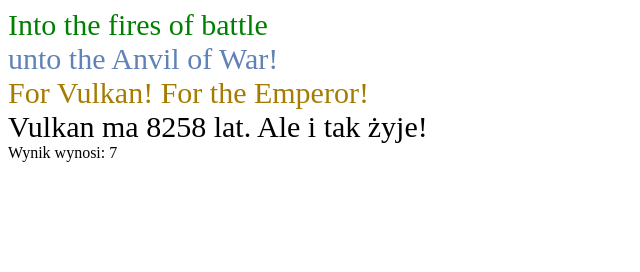
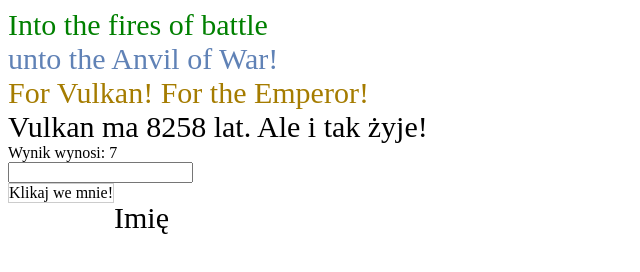
Before and after one commit to RuinousPotato/TestRepository, a plain HTML site: page index.html in a window 1280 px wide. Shown: the whole page, without its empty margins (0-640 px from the left). Drawn offline with nearby package versions, Linux system fonts and the light colour scheme.

Commit message:
Added input

```diff
--- a/index.html
+++ b/index.html
@@ -7,10 +7,25 @@
     <script src="main.js"></script>
   </head>
   <body>
-    <div id="box1" class="box" onclick="kolor('#ff0000', '#box1');">Into the fires of battle</div>
-    <div id="box2" class="box" onclick="kolor('#00ff00', '#box2');">unto the Anvil of War!</div>
-    <div id="box3" class="box" onclick="kolor('#0000ff', '#box3');">For Vulkan! For the Emperor!</div>
-    <div class="box">Vulkan ma <span id="liczba_lat"></span> lat. Ale i tak żyje!</div>
+    <div id="box1" class="box" onclick="kolor('#ff0000', '#box1');">
+      Into the fires of battle
+    </div>
+    <div id="box2" class="box" onclick="kolor('#00ff00', '#box2');">
+      unto the Anvil of War!
+    </div>
+    <div id="box3" class="box" onclick="kolor('#0000ff', '#box3');">
+      For Vulkan! For the Emperor!
+    </div>
+    <div class="box">
+      Vulkan ma <span id="liczba_lat"></span> lat. Ale i tak żyje!
+    </div>
     <div id="identyfikator" data-var1="5" data-var2="3"> Zmienna </div>
+    <input type="text" id="imie">
+    <br>
+    <div style="border:1px solid #ccc; float: left; padding:5px 10 px;" onclick="odczyt();">
+    Klikaj we mnie!
+    </div>
+    <br class="box">
+    <div id="wypiszImie" class="box"> Imię</div>
   </body>
 </html>
--- a/main.js
+++ b/main.js
@@ -39,6 +39,12 @@ function zmiennaData(){
   //alert('Wynik wynosi: ' + wynik);
 }
 
+function odczyt(){
+  let imie = $('#imie').val();
+  $('#wypiszImie').html('Twę imię, hrabio: ' + imie);
+  //alert('Witaj, ' + imie);
+}
+
 /*
 document.addEventListener("DOMContentLoaded",function(event){
   let elem = document.getElementById("box1");
```
